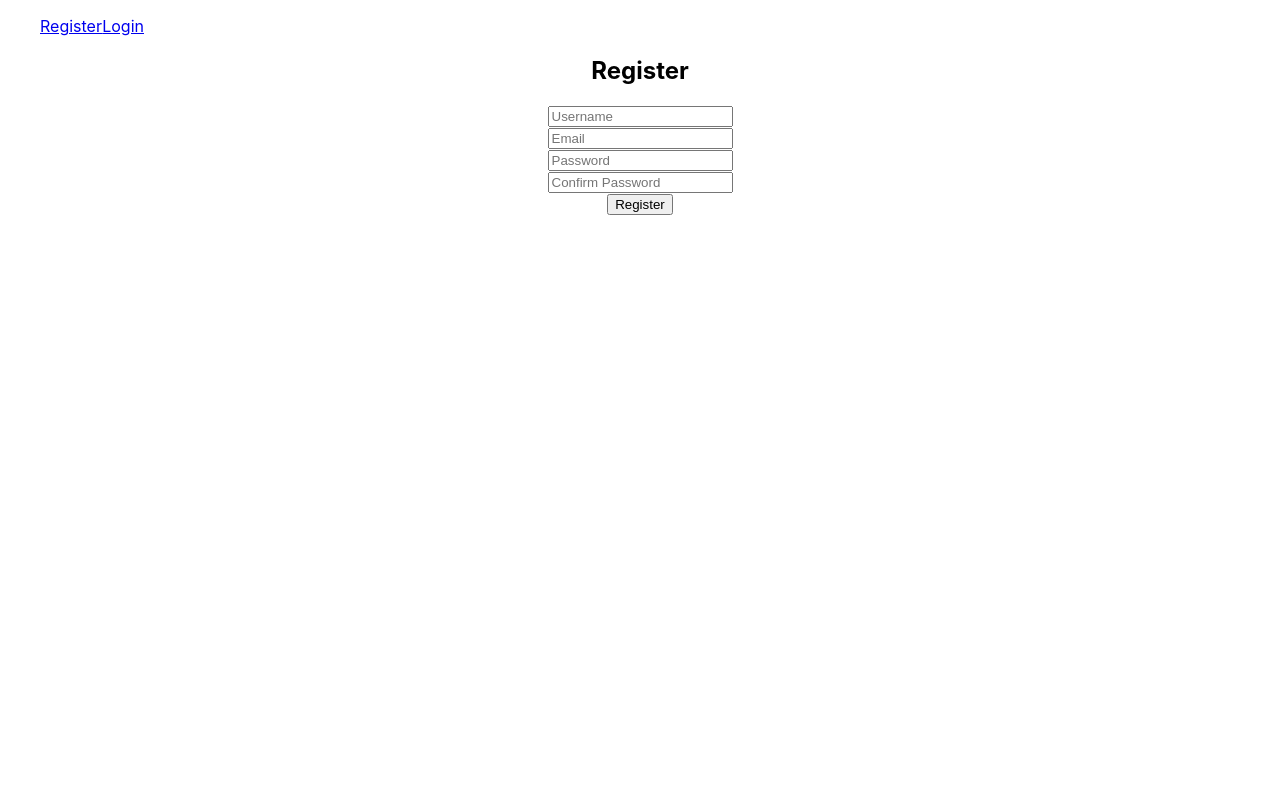
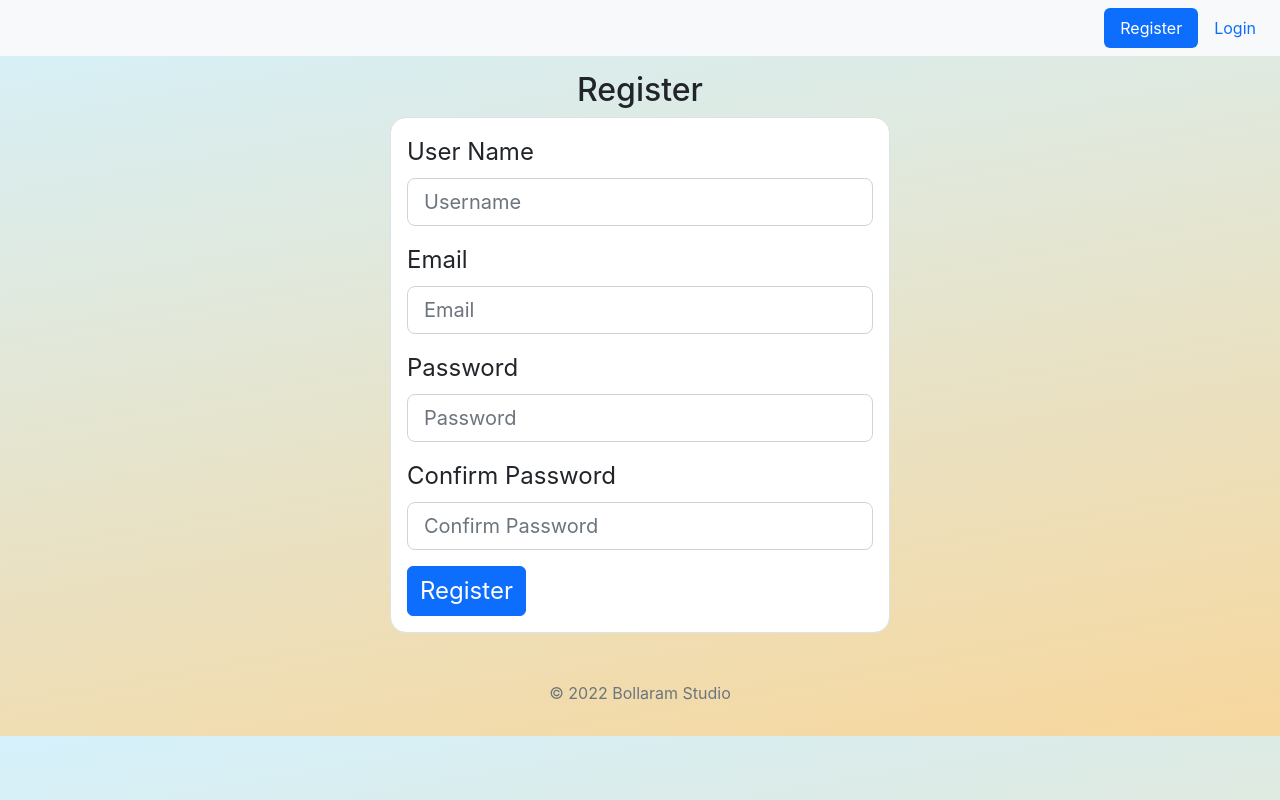
Before and after one commit to asbollaram/User-Auth-MERN-stack, a React (Create React App) app in the folder client/: page /register in a window 1280 px wide. Built offline with nearby package versions, Linux system fonts and the light colour scheme.

Commit message:
Bootstrap css added for login and register forms

```diff
--- a/client/public/index.html
+++ b/client/public/index.html
@@ -15,6 +15,8 @@
       user's mobile device or desktop. See https://developers.google.com/web/fundamentals/web-app-manifest/
     -->
     <link rel="manifest" href="%PUBLIC_URL%/manifest.json" />
+    <!-- CSS only -->
+    <link href="https://cdn.jsdelivr.net/npm/bootstrap@5.2.0/dist/css/bootstrap.min.css" rel="stylesheet" integrity="sha384-gH2yIJqKdNHPEq0n4Mqa/HGKIhSkIHeL5AyhkYV8i59U5AR6csBvApHHNl/vI1Bx" crossorigin="anonymous">
     <!--
       Notice the use of %PUBLIC_URL% in the tags above.
       It will be replaced with the URL of the `public` folder during the build.
--- a/client/src/Login.js
+++ b/client/src/Login.js
@@ -33,20 +33,25 @@ if(token){
 }
   return (
     <div>
-    <center>
-    <form onSubmit={submitHandler} autoComplete="off">
-    <h2>Login</h2>
+    <main className='form-signin m-auto '>
+    <h2 className='text-center'>Login</h2>
+    <form onSubmit={submitHandler} autoComplete="off" className='bg-white shadow p-3 border rounded-4 w-100'>
 
-    <input type="email" name="email" placeholder='Email'  onChange={changeHandler} />
-    <br />
-    <input type="password" name="password" placeholder='Password' onChange={changeHandler} />
-    <br/>
-    <button type='submit'>Login</button>
+    <div className='mb-3'>
+      <label className='form-label fs-4'>Email</label>
+      <input className='form-control form-control-lg shadow-sm' type="email" name="email" placeholder='Email'  onChange={changeHandler} />
+    </div>
+    <div className='mb-3'>
+    <label className='form-label fs-4'>Password</label>
+      <input className='form-control form-control-lg shadow-sm' type="password" name="password" placeholder='Password' onChange={changeHandler} />
+    </div>
+    <button type='submit' className='btn btn-primary btn-primary-lg shadow-sm fs-5'>Login</button>
 
 
     </form>
-
-    </center></div>
+    <p className="mt-5 mb-3 text-muted text-center">©2022 Bollaram Studio</p>
+    </main>
+    </div>
   )
 }
 
--- a/client/src/Navbar.js
+++ b/client/src/Navbar.js
@@ -1,13 +1,15 @@
 import React from 'react'
-import { Link } from 'react-router-dom'
+import { NavLink } from 'react-router-dom'
 
 const Navbar = () => {
   return (
     <div>
-        <ul>
-            <Link to='/register'>Register</Link>
-            <Link to='/login'>Login</Link>
-        </ul>
+        <div className='bg-light p-2'>
+            <ul className='nav justify-content-end nav-pills'>
+                <NavLink className='nav-link' to='/register'>Register</NavLink>
+                <NavLink className='nav-link' to='/login'>Login</NavLink>
+            </ul>
+        </div>
     </div>
   )
 }
--- a/client/src/Register.js
+++ b/client/src/Register.js
@@ -1,5 +1,7 @@
 import React,{useState} from 'react';
 import axios from 'axios';
+import Form from 'react-bootstrap/Form';
+import Button from 'react-bootstrap/esm/Button';
 
 const Register = () => {
     const [data, setData] = useState({
@@ -28,23 +30,34 @@ const submitHandler = e =>{
 
   return (
     <div>
-    <center>
-    <form onSubmit={submitHandler}>
-    <h2>Register</h2>
-    <input type="text" name="username" placeholder='Username' onChange={changeHandler} />
-    <br />
-    <input type="email" name="email" placeholder='Email' onChange={changeHandler} />
-    <br />
-    <input type="password" name="password" placeholder='Password' onChange={changeHandler} />
-    <br />
-    <input type="password" name="confirmpassword" placeholder='Confirm Password' onChange={changeHandler} />
-    <br/>
-    <button type='submit'>Register</button>
+    <main className='form-signin w-100 m-auto'>
+    <h2 className='text-center'>Register</h2>
+
+    <Form onSubmit={submitHandler} className="border rounded-4 p-3 bg-white">
+    <Form.Group className='mb-3 input-group-lg'>
+      <Form.Label className='fs-4 fw-normal'>User Name</Form.Label>
+      <Form.Control type="text" placeholder='Username' name='username' onChange={changeHandler} />
+    </Form.Group>
+    <Form.Group className='mb-3 input-group-lg'>
+      <Form.Label className="fs-4 fw-normal">Email</Form.Label>
+      <Form.Control type="email" name='email' placeholder='Email' onChange={changeHandler} />
+    </Form.Group>
+    <Form.Group className='mb-3 input-group-lg'>
+      <Form.Label className='fs-4 fw-normal'>Password</Form.Label>
+      <Form.Control type="password" name="password" placeholder='Password' onChange={changeHandler} />
+    </Form.Group>
+    <Form.Group className='mb-3 input-group-lg'>
+      <Form.Label className='fs-4 fw-normal'>Confirm Password</Form.Label>
+      <Form.Control type="password" name="confirmpassword" placeholder='Confirm Password' onChange={changeHandler} />
+    </Form.Group>
 
 
-    </form>
+    <Button type="submit" variant='primary' className='fs-4' >Register</Button>
 
-    </center>
+
+    </Form>
+    <p className="mt-5 mb-3 text-muted text-center">© 2022 Bollaram Studio</p>
+    </main>
 
     </div>
   )
--- a/client/src/index.css
+++ b/client/src/index.css
@@ -5,9 +5,14 @@ body {
     sans-serif;
   -webkit-font-smoothing: antialiased;
   -moz-osx-font-smoothing: grayscale;
+  background-image: linear-gradient(-190deg, rgb(213, 241, 252),rgb(247, 215, 157));
 }
 
 code {
   font-family: source-code-pro, Menlo, Monaco, Consolas, 'Courier New',
     monospace;
 }
+.form-signin {
+  max-width: 530px;
+  padding: 15px;
+}
```
